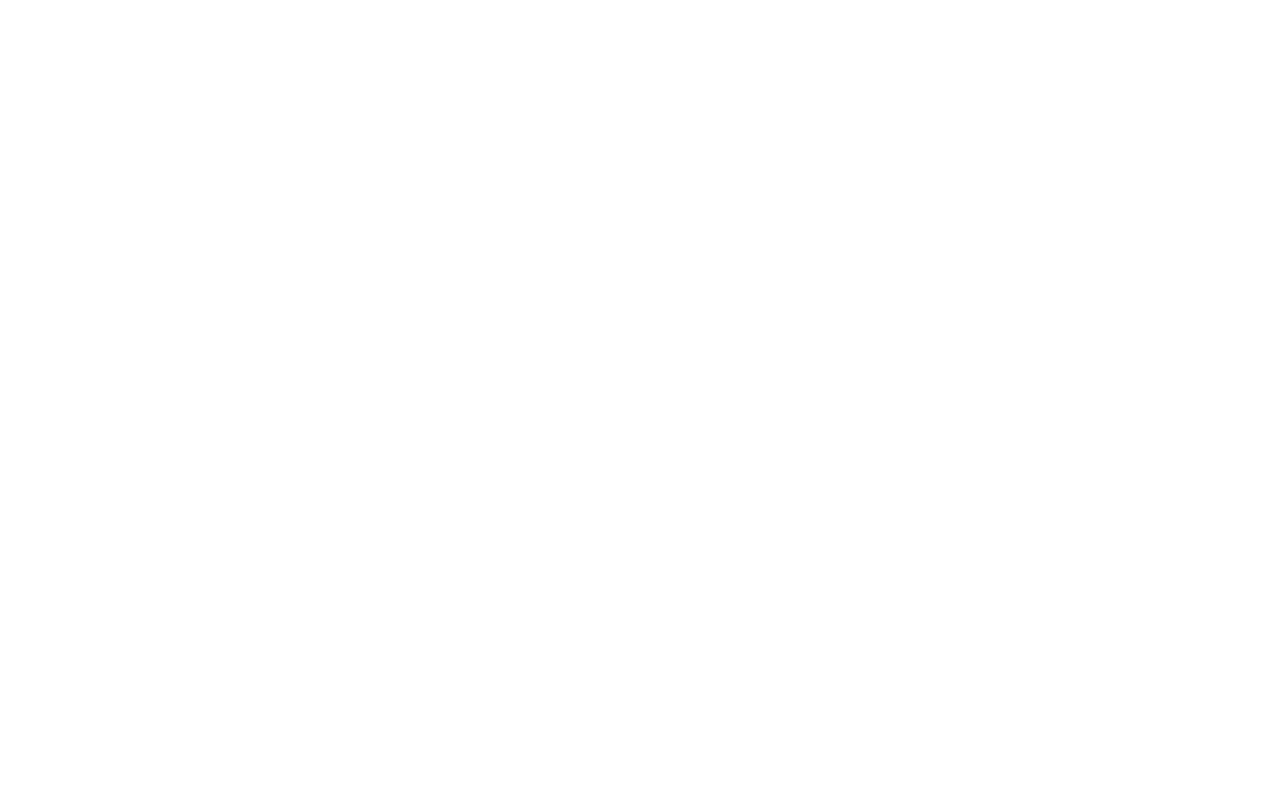
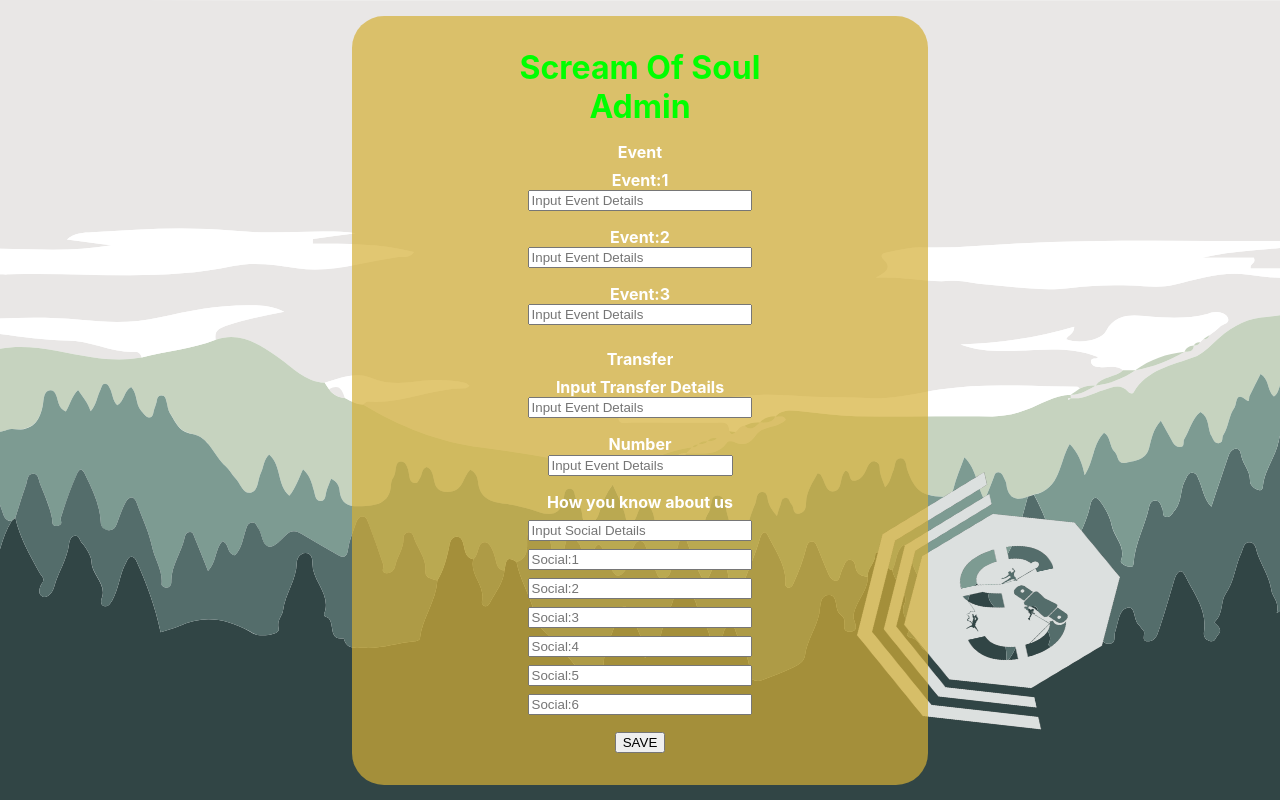
Before and after one commit to TigranBabujyan/Scream_payment, a React (Create React App) app: page /generacrac_tandzs in a window 1280 px wide. Before the commit this address had no page. Built offline with nearby package versions, Linux system fonts and the light colour scheme.

Commit message:
Working admin page that displayes all info to a form without proper css

```diff
--- a/src/App.tsx
+++ b/src/App.tsx
@@ -12,8 +12,9 @@
         <div className='App'>
             <Suspense fallback={<div>Loading... </div>}>
                 <Routes>
-                    <Route path="/" element={<SOSForm/>}>
-                    </Route>
+                    <Route path="/" element={<SOSForm/>}/>
+                    <Route path="/agreement" element={<Agreement/>}/>
+                    <Route path="/generacrac_tandzs" element={<Admin/>}/>
                 </Routes>
             </Suspense>
         </div>
--- a/src/components/admin/Admin.tsx
+++ b/src/components/admin/Admin.tsx
@@ -1,131 +1,199 @@
-import React, {useEffect, useState} from 'react';
-import {QuerySnapshot, DocumentData, onSnapshot } from 'firebase/firestore'
-
+import React, { useState } from 'react';
 import './index.css';
 import 'flag-icons/css/flag-icons.min.css';
-import {adminData} from '../../lib/controller'
-import {NewDataTypes} from "../../types/adminData";
-
+import {editData} from '../../lib/controller'
+import {useNavigate} from "react-router-dom";
 
 
 const Admin: React.FC = () => {
 
-    const [apiData, setApiData] = useState<NewDataTypes[]>([])
 
-    useEffect(() => onSnapshot(adminData, (snapshot: QuerySnapshot<DocumentData>)=> {
-        setApiData(
-            snapshot.docs.map((doc)=>{
-                return {
-                    id: doc.id,
-                    ...doc.data()
+    const [event1, setEvent1] = useState('')
+    const [event2, setEvent2] = useState('')
+    const [event3, setEvent3] = useState('')
+    const [transfer, setTransfer] = useState('')
+    const [number, setNumber] = useState('')
+    const [social_title, setSocial_title] = useState('')
+    const [social1, setSocial1] = useState('')
+    const [social2, setSocial2] = useState('')
+    const [social3, setSocial3] = useState('')
+    const [social4, setSocial4] = useState('')
+    const [social5, setSocial5] = useState('')
+    const [social6, setSocial6] = useState('')
+
+    const navigate = useNavigate()
+    const changeEventDetails = (e: React.FormEvent<HTMLFormElement>) => {
+        e.preventDefault();
+        editData('admin_input',{
+            event1: event1,
+            event2: event2,
+            event3: event3,
+            transfer: transfer,
+            number: number,
+            social_title: social_title,
+            social1: social1,
+            social2: social2,
+            social3: social3,
+            social4: social4,
+            social5: social5,
+            social6: social6
+
+        })
+        console.log('successfully changed')
+        navigate('/')
     }
-            }),
-        )
-    }),
-        []);
-
-    console.log(apiData)
-
-    function saveData() {
-        const eventInput1 = document.getElementById('event1') as HTMLInputElement;
-        const eventInput2 = document.getElementById('event2') as HTMLInputElement;
-        const eventInput3 = document.getElementById('event3') as HTMLInputElement;
-        const transfer = document.getElementById('transfer') as HTMLInputElement;
-        const number = document.getElementById('number') as HTMLInputElement;
-        const social_header = document.getElementById('social_header') as HTMLInputElement;
-        const social1 = document.getElementById('social1') as HTMLInputElement;
-        const social2 = document.getElementById('social2') as HTMLInputElement;
-        const social3 = document.getElementById('social3') as HTMLInputElement;
-        const social4 = document.getElementById('social4') as HTMLInputElement;
-        const social5 = document.getElementById('social5') as HTMLInputElement;
-        const social6 = document.getElementById('social6') as HTMLInputElement;
-
-        const data = {
-            eventInput1: parseInt(eventInput1.value),
-            eventInput2: parseInt(eventInput2.value),
-            eventInput3: parseInt(eventInput3.value),
-            transfer: parseInt(transfer.value),
-            number: parseInt(number.value),
-            social_header: parseInt(social_header.value),
-            social1: parseInt(social1.value),
-            social2: parseInt(social2.value),
-            social3: parseInt(social3.value),
-            social4: parseInt(social4.value),
-            social5: parseInt(social5.value),
-            social6: parseInt(social6.value),
-        };
-
-        const jsonData = JSON.stringify(data);
-
-        console.log('Data saved:', jsonData);
-    }
-
-
     return (
         <div className='main'>
             <meta name="viewport" content="width=device-width, initial-scale=1.0"/>
             <div className='body'>
+                <form onSubmit={(e) => changeEventDetails(e)}>
+
                     <header className='header'>Scream Of Soul</header>
                     <header className='header'>Admin</header>
-                <div className='line'/>
                     <div className='wrap'>
                         <header>Event</header>
-                    <form className='event'>
+                        <form onSubmit={(e) => changeEventDetails(e)} className='event'>
                             <div className="input">
-                            <input type="text" id='event1' placeholder='Input Event Details'/>
+                                <label>Event:1</label>
+                                <input
+                                    type="text"
+                                    value={event1}
+                                    id='event1'
+                                    placeholder='Input Event Details'
+                                    required
+                                    onChange={(e) => setEvent1(e.target.value)}
+                                />
                             </div>
                             <div className='input'>
-                        <input type="text" id='event2' placeholder='Input Event Details'/>
+                                <label>Event:2</label>
+                                <input
+                                    type="text"
+                                    value={event2}
+                                    id='event2'
+                                    placeholder='Input Event Details'
+                                    required
+                                    onChange={(e) => setEvent2(e.target.value)}
+                                />
                             </div>
                             <div className='input'>
-                            <input type="text" id='event3' placeholder='Input Event Details'/>
+                                <label>Event:3</label>
+                                <input
+                                    type="text"
+                                    value={event3}
+                                    id='event3'
+                                    placeholder='Input Event Details'
+                                    required
+                                    onChange={(e) => setEvent3(e.target.value)}
+                                />
                             </div>
                         </form>
                     </div>
-                <div className='line'/>
                     <div className='wrap'>
                         <header>Transfer</header>
-                    <form>
+                        <form onSubmit={(e) => changeEventDetails(e)}>
                             <div className='input'>
-                            <input type="text" id='transfer' placeholder='Input Transfer Details'/>
+                                <label>Input Transfer Details</label>
+                                <input
+                                    type="text"
+                                    value={transfer}
+                                    id='transfer'
+                                    placeholder='Input Event Details'
+                                    required
+                                    onChange={(e) => setTransfer(e.target.value)}
+                                />
                             </div>
                         </form>
                     </div>
-                <div className='line'/>
                     <div className='wrap'>
                         <header>Number</header>
-                    <form>
-                        <input type='number' id='number'></input>
+                        <form onSubmit={(e) => changeEventDetails(e)}>
+                            <input
+                                type="number"
+                                value={number}
+                                id='number'
+                                placeholder='Input Event Details'
+                                required
+                                onChange={(e) => setNumber(e.target.value)}
+                            />
                         </form>
                     </div>
-                <div className='line'/>
                     <div className='wrap'>
                         <header>How you know about us</header>
-                    <form>
+                        <form onSubmit={(e) => changeEventDetails(e)}>
                             <div className='input'>
-                            <input type="text" id='social_header' placeholder='Input Header Text'/>
+                                <input
+                                    type="text"
+                                    value={social_title}
+                                    id='event_title'
+                                    placeholder='Input Social Details'
+                                    required
+                                    onChange={(e) => setSocial_title(e.target.value)}
+                                />
                             </div>
                             <div className='input'>
-                        <input type="text" id='social1' placeholder='Input Socials'/>
+                                <input
+                                    type="text"
+                                    value={social1}
+                                    id='social1'
+                                    placeholder='Social:1'
+                                    required
+                                    onChange={(e) => setSocial1(e.target.value)}
+                                />
                             </div>
                             <div className='input'>
-                            <input type="text" id='social2' placeholder='Input Socials'/>
+                                <input
+                                    type="text"
+                                    value={social2}
+                                    id='social2'
+                                    placeholder='Social:2'
+                                    required
+                                    onChange={(e) => setSocial2(e.target.value)}
+                                />
                             </div>
                             <div className='input'>
-                            <input type="text" id='social3' placeholder='Input Socials'/>
+                                <input
+                                    type="text"
+                                    value={social3}
+                                    id='social3'
+                                    placeholder='Social:3'
+                                    required
+                                    onChange={(e) => setSocial3(e.target.value)}
+                                />
                             </div>
                             <div className='input'>
-                            <input type="text" id='social4' placeholder='Input Socials'/>
+                                <input
+                                    type="text"
+                                    value={social4}
+                                    id='social4'
+                                    placeholder='Social:4'
+                                    required
+                                    onChange={(e) => setSocial4(e.target.value)}
+                                />
                             </div>
                             <div className='input'>
-                            <input type="text" id='social5' placeholder='Input Socials'/>
+                                <input
+                                    type="text"
+                                    value={social5}
+                                    id='social5'
+                                    placeholder='Social:5'
+                                    required
+                                    onChange={(e) => setSocial5(e.target.value)}
+                                />
                             </div>
                             <div className='input'>
-                            <input type="text" id='social6' placeholder='Input Socials'/>
+                                <input
+                                    type="text"
+                                    value={social6}
+                                    id='social6'
+                                    placeholder='Social:6'
+                                    required
+                                    onChange={(e) => setSocial6(e.target.value)}
+                                />
                             </div>
                         </form>
                     </div>
-                <button type='button' onClick={()=> saveData()}>SAVE</button>
+                    <button type='submit'>SAVE</button>
+                </form>
             </div>
         </div>
     );
--- a/src/components/admin/index.css
+++ b/src/components/admin/index.css
@@ -53,6 +53,12 @@
     margin: 1rem 0;
 }
 
+.input {
+    display: flex;
+    flex-direction: column;
+    margin: 0.5rem;
+}
+
 
 .event {
     display: flex;
```
Also changed, not shown: src/components/form-card/FormCard.tsx (+8 -2 lines), src/lib/controller.ts (+8 -1 lines). Lines whose indentation alone changed are shown as unchanged.
